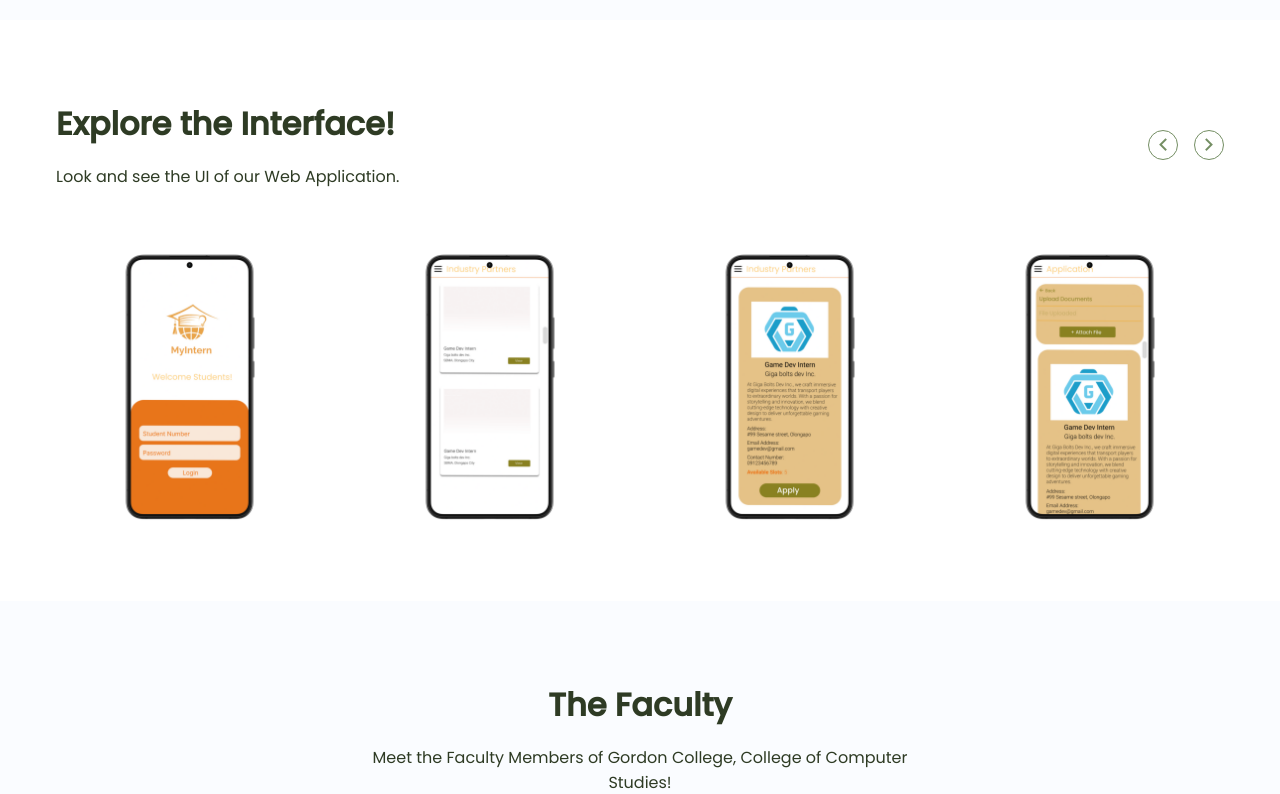
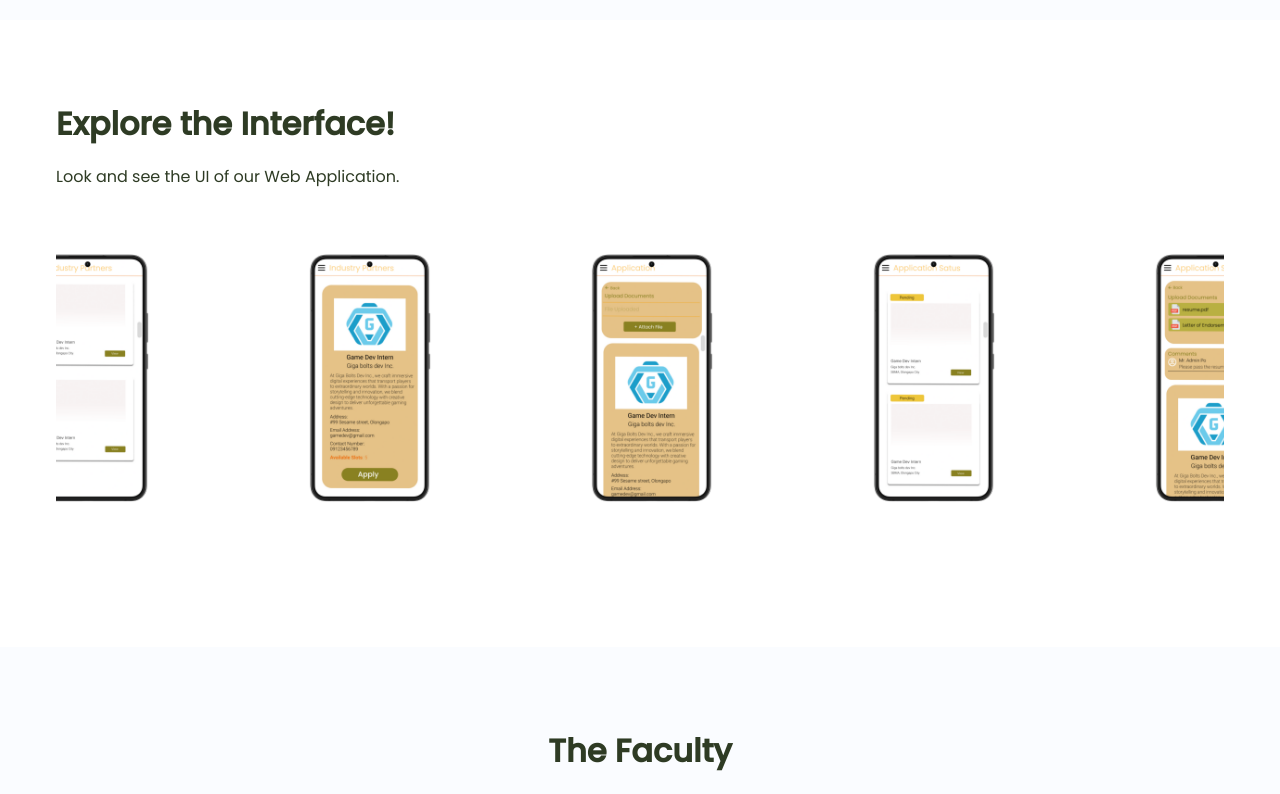
Before and after one commit to youknowmae/myintern-landingpage, an Angular app: page / in a window 1280 px wide. Shown: the part 780-1574 px from the top of the page. Built offline with nearby package versions, Linux system fonts and the light colour scheme.

Commit message:
interface slider

```diff
--- a/src/app/app.component.html
+++ b/src/app/app.component.html
@@ -7,7 +7,14 @@
     <li class="link"><a href="#about">About</a></li>
 
   </ul>
-  <button class="btn">Login</button>
+  <div class="dropdown">
+    <button class="btn dropdown-toggle">Login</button>
+    <div class="dropdown-content">
+      <a href="#student">Student</a>
+      <a href="#faculty">Faculty</a>
+      <a href="#company">Company</a>
+    </div>
+  </div>
 </nav>
 <header id="header">
   <div class="section__container header__container">
@@ -38,42 +45,52 @@
         Look and see the UI of our Web Application.
       </p>
     </div>
-    <div class="interface__nav">
-      <span><i class="ri-arrow-left-s-line"></i></span>
-      <span><i class="ri-arrow-right-s-line"></i></span>
-    </div>
   </div>
-  <div class="interface__grid">
-    <div class="interface__card">
-      <img src="assets/images/1.png" alt="interface" />
-      <div class="interface__details">
-        <p class="interface__title">Login</p>
-        <p class="interface__subtitle">LOGIN</p>
+  <div class="slider">
+    <div class="slide-track">
+      <!-- Original slides -->
+      <div class="interface__card slide">
+        <img src="assets/images/1.png" alt="interface" />
       </div>
-    </div>
-    <div class="interface__card">
-      <img src="assets/images/3.png" alt="interface" />
-      <div class="interface__details">
-        <p class="interface__title">Home</p>
-        <p class="interface__subtitle">SEARCH</p>
+      <div class="interface__card slide">
+        <img src="assets/images/3.png" alt="interface" />
       </div>
-    </div>
-    <div class="interface__card">
-      <img src="assets/images/4.png" alt="interface" />
-      <div class="interface__details">
-        <p class="interface__title">Apply</p>
-        <p class="interface__subtitle">APPLY</p>
+      <div class="interface__card slide">
+        <img src="assets/images/4.png" alt="interface" />
       </div>
-    </div>
-    <div class="interface__card">
-      <img src="assets/images/5.png" alt="interface" />
-      <div class="interface__details">
-        <p class="interface_title">Submit</p>
-        <p class="interface__subtitle">SUBMIT</p>
+      <div class="interface__card slide">
+        <img src="assets/images/5.png" alt="interface" />
+      </div>
+      <div class="interface__card slide">
+        <img src="assets/images/6.png" alt="interface" />
+      </div>
+      <div class="interface__card slide">
+        <img src="assets/images/7.png" alt="interface" />
+      </div>
+      <!-- Duplicated slides for continuous effect -->
+      <div class="interface__card slide">
+        <img src="assets/images/1.png" alt="interface" />
+      </div>
+      <div class="interface__card slide">
+        <img src="assets/images/3.png" alt="interface" />
+      </div>
+      <div class="interface__card slide">
+        <img src="assets/images/4.png" alt="interface" />
+      </div>
+      <div class="interface__card slide">
+        <img src="assets/images/5.png" alt="interface" />
+      </div>
+      <div class="interface__card slide">
+        <img src="assets/images/6.png" alt="interface" />
+      </div>
+      <div class="interface__card slide">
+        <img src="assets/images/7.png" alt="interface" />
       </div>
     </div>
   </div>
 </section>
+
+
 
 <section id="faculty" class="faculty">
   <div class="section__container faculty__container">
--- a/src/app/app.component.scss
+++ b/src/app/app.component.scss
@@ -114,6 +114,52 @@ nav {
   color: #748E63;
 }
 
+.dropdown {
+  position: relative;
+  display: inline-block;
+}
+
+.dropdown-toggle {
+  padding: 0.75rem 2rem;
+  outline: none;
+  border: none;
+  font-size: 1rem;
+  color: #fff;
+  background-color: #748E63;
+  border-radius: 5rem;
+  cursor: pointer;
+  transition: 0.3s;
+}
+
+.dropdown-content {
+  display: none;
+  position: absolute;
+  background-color: #fafcff;
+  box-shadow: 0 4px 8px rgba(0, 0, 0, 0.1);
+  z-index: 1;
+  border-radius: 5px;
+  min-width: 160px;
+}
+
+.dropdown-content a {
+  color: #2E3B24;
+  padding: 1rem;
+  text-decoration: none;
+  display: block;
+  transition: background-color 0.3s;
+}
+
+.dropdown-content a:hover {
+  background-color: #748E63;
+  color: #fff;
+}
+
+.dropdown:hover .dropdown-content {
+  display: block;
+}
+
+
+// HOME
 header {
   background-color: #fafcff;
 }
@@ -183,78 +229,53 @@ header {
 }
 
 
-//INTERFACE SECTION
-.interface__nav {
-  display: flex;
-  gap: 1rem;
+/* INTERFACE SECTION */
+/* Slider container */
+.slider {
+  width: 100%;
+  overflow: hidden;
+  position: relative;
+  margin: 4rem 0;
 }
 
-.interface__nav span {
-  width: 30px;
-  height: 30px;
-  display: grid;
-  place-content: center;
-  color: #748E63;
-  border: 1px solid #748E63;
-  border-radius: 100%;
-  font-size: 1.5rem;
-  cursor: pointer;
-  transition: 0.3s;
+.slide-track {
+  display: flex;
+  gap: 2rem;
+  width: calc(250px * 14); /* Adjusted width for original + duplicated slides */
+  animation: scroll-left 20s linear infinite; /* Changed animation name */
 }
 
-.interface__nav span:hover {
-  color: #fff;
-  background-color: #748E63;
+@keyframes scroll-left {
+  0% {
+    transform: translateX(0);
+  }
+  100% {
+    transform: translateX(calc(-250px * 7)); /* Moves through all original slides */
+  }
 }
 
-.interface__grid {
-  display: grid;
-  grid-template-columns: repeat(4, 1fr);
-  gap: 2rem;
+/* Interface card styling */
+.interface__card {
+  min-width: 250px; /* Keep the card size fixed */
+  border-radius: 1rem;
+  overflow: hidden;
+  transition: transform 0.3s ease;
 }
 
-.interface__card {
-  overflow: hidden;
-  position: relative;
-  isolation: isolate;
-  cursor: pointer;
+.interface__card:hover {
+  transform: scale(1.05);
 }
 
+/* Ensure the images inside the cards scale properly */
 .interface__card img {
-  border-radius: 1rem;
+  width: 100%; /* Make the image responsive within the card */
+  height: auto; /* Maintain the aspect ratio */
 }
 
-.interface__details {
-  position: absolute;
-  width: calc(100% - 2rem);
-  padding: 1rem;
-  bottom: -6rem;
-  left: 50%;
-  transform: translateX(-50%);
-  text-align: center;
-  color: black;
-  background-color: rgba(255, 255, 255, 0.1);
-  backdrop-filter: blur(4px);
-  border-radius: 10px;
-  z-index: 1;
-  transition: 0.3s;
-}
 
-.interface__card:hover .interface__details {
-  bottom: 1rem;
-}
 
-.interface__title {
-  font-size: 0.9rem;
-  margin-bottom: 0.5rem;
-}
 
-.interface__subtitle {
-  font-size: 1rem;
-  font-weight: 600;
-}
-
-// FACULTY
+/* FACULTY SECTION */
 .faculty {
   background-color: #fafcff;
 }
@@ -276,16 +297,16 @@ header {
 .slide-track {
   display: flex;
   gap: 2rem;
-  width: calc(250px * 12); /* Double the width to accommodate both sets of slides */
-  animation: scroll 20s linear infinite;
+  width: calc(250px * 12); /* Width for original + duplicated slides */
+  animation: scroll-right 20s linear infinite; /* Changed animation name */
 }
 
-@keyframes scroll {
+@keyframes scroll-right {
   0% {
     transform: translateX(0);
   }
   100% {
-    transform: translateX(calc(-250px * 6)); /* Moves through all 6 slides */
+    transform: translateX(calc(-250px * 6)); /* Moves through all original slides */
   }
 }
 
@@ -293,8 +314,6 @@ header {
 .faculty__card {
   min-width: 250px; /* Keep the card size fixed */
   border-radius: 1rem;
-  overflow: hidden;
-  //box-shadow: 5px 5px 30px rgba(0, 0, 0, 0.1);
   transition: transform 0.3s ease;
 }
 
@@ -315,6 +334,7 @@ header {
   cursor: pointer;
   text-align: center;
 }
+
 
 //ABOUT
 .about__container {
```
